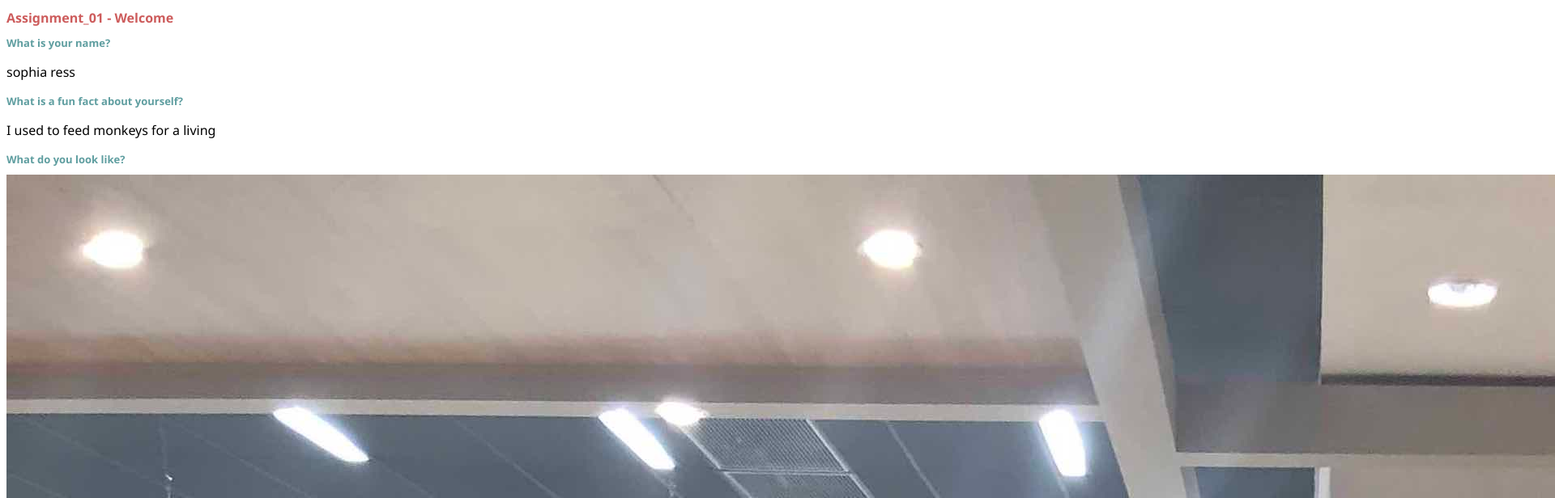
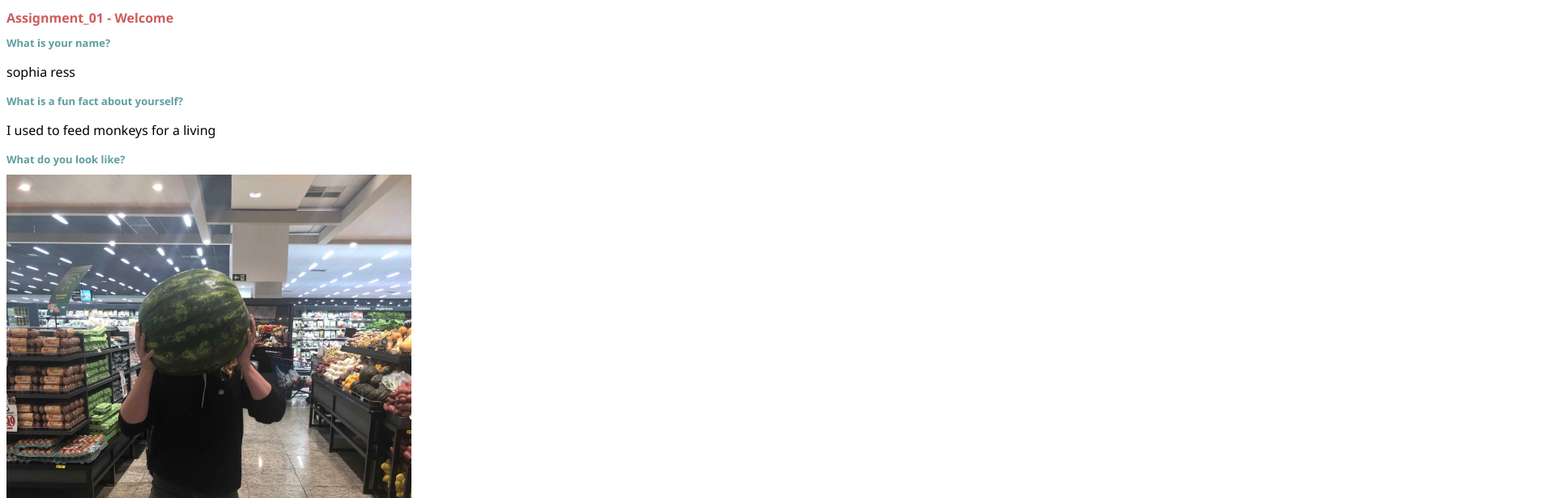
Before and after one commit to webprogplus/assignment_01-sophiajoanna, a plain HTML site: page index.html in a window 1280 px wide. Shown: the top 616 px of the page at 81% size, 1920 px wide, since content can reach past the window. Drawn offline with Linux system fonts and the light colour scheme.

Commit message:
vers 3.1 img resize

```diff
--- a/index.html
+++ b/index.html
@@ -19,7 +19,7 @@
     </p>
 
     <h2>What do you look like?</h2>
-    <img src="dinnye.jpg" alt="melonenkopf">
+    <img src="dinnye.jpg" alt="melonenkopf" width="500">
 
   </body>
 </html>
```
